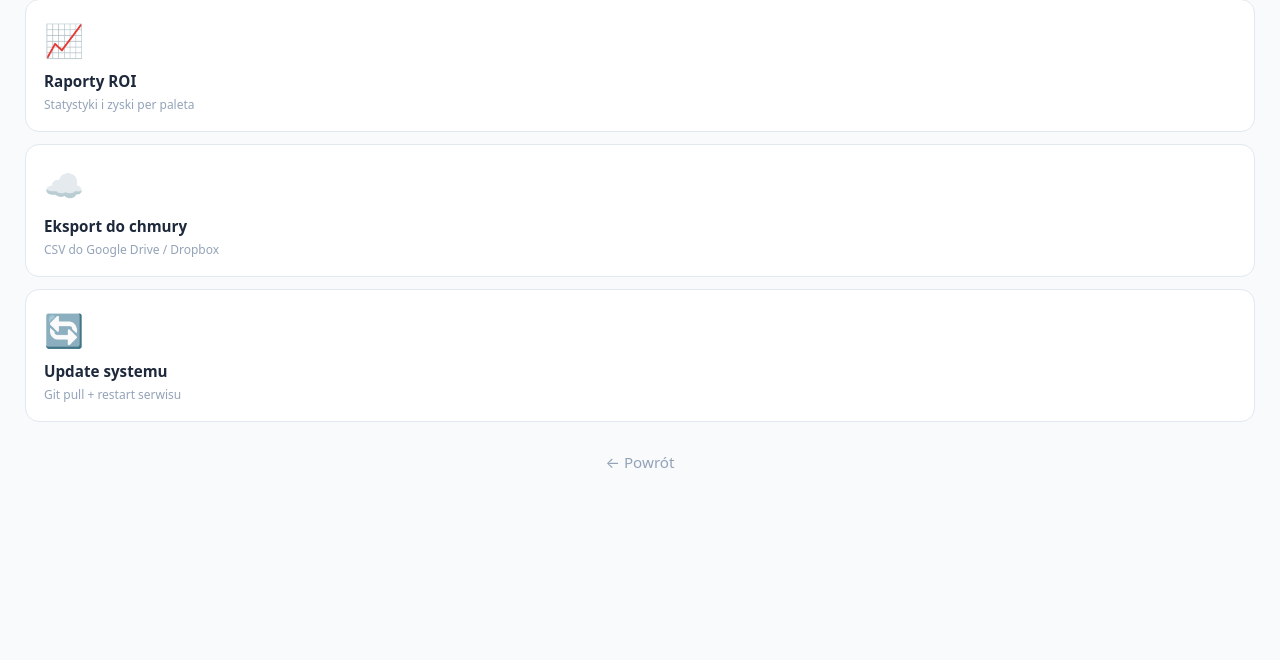
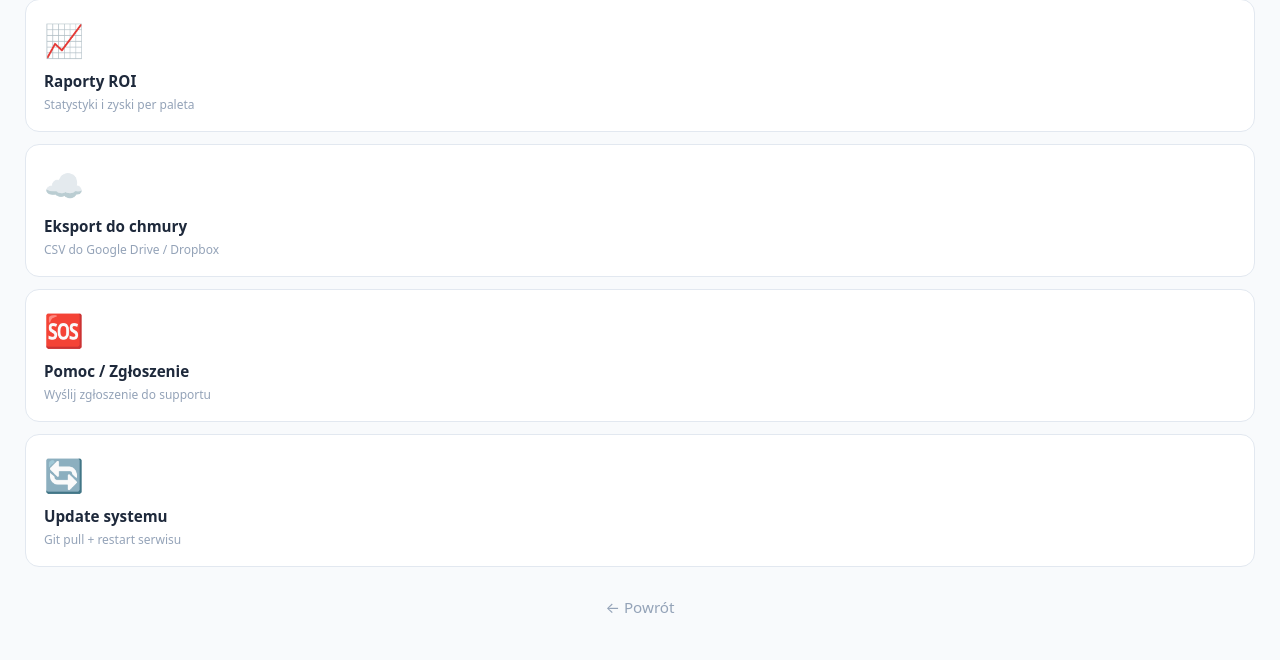
Before and after one commit to Trupson2/akces-hub, a Flask app: page /narzedzia in a window 1280 px wide. Shown: the part 888-1548 px from the top of the page. Before the commit the page ends 1356 px from the top, so only its background shows below. Run offline with Flask 3, Linux system fonts and the light colour scheme; the visitor is signed in with stand-in values (Sample User, id 1); data comes from the database, SQL or seed files in the repository.

Commit message:
Add support/help link in Narzedzia page
Co-Authored-By: Claude Opus 4.6 <noreply@anthropic.com>

```diff
--- a/templates/narzedzia.html
+++ b/templates/narzedzia.html
@@ -48,6 +48,12 @@
 </a>
 
 
+
+<a href="/support/zgloszenie" class="tool-card" style="display:block;margin-bottom:12px">
+    <div class="tool-icon">🆘</div>
+    <div class="tool-name">Pomoc / Zgłoszenie</div>
+    <div class="tool-desc">Wyślij zgłoszenie do supportu</div>
+</a>
 
 <div class="tool-card" style="display:block;margin-bottom:12px;cursor:pointer" id="updateCard" onclick="doUpdate()">
     <div class="tool-icon">🔄</div>
```
